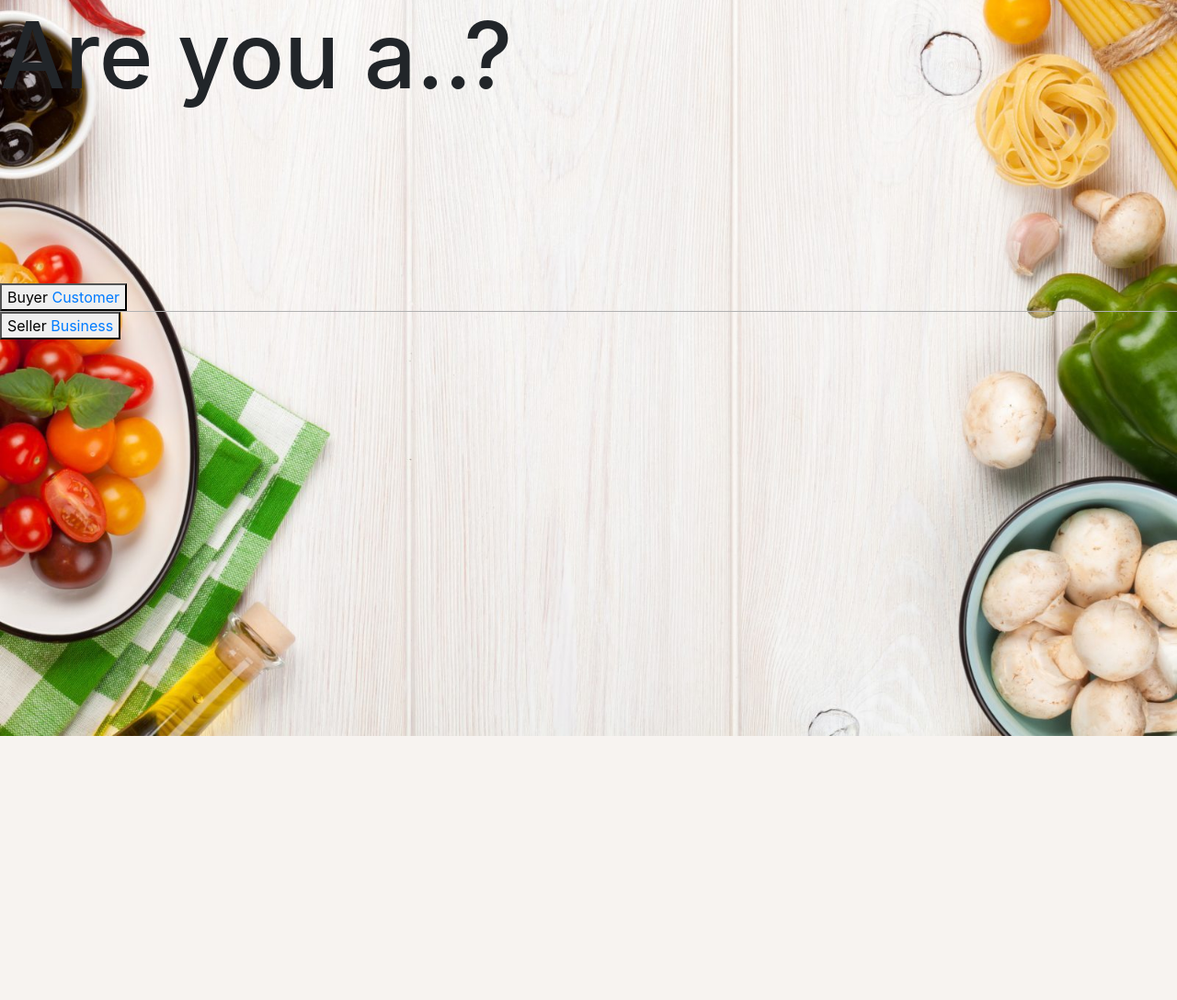
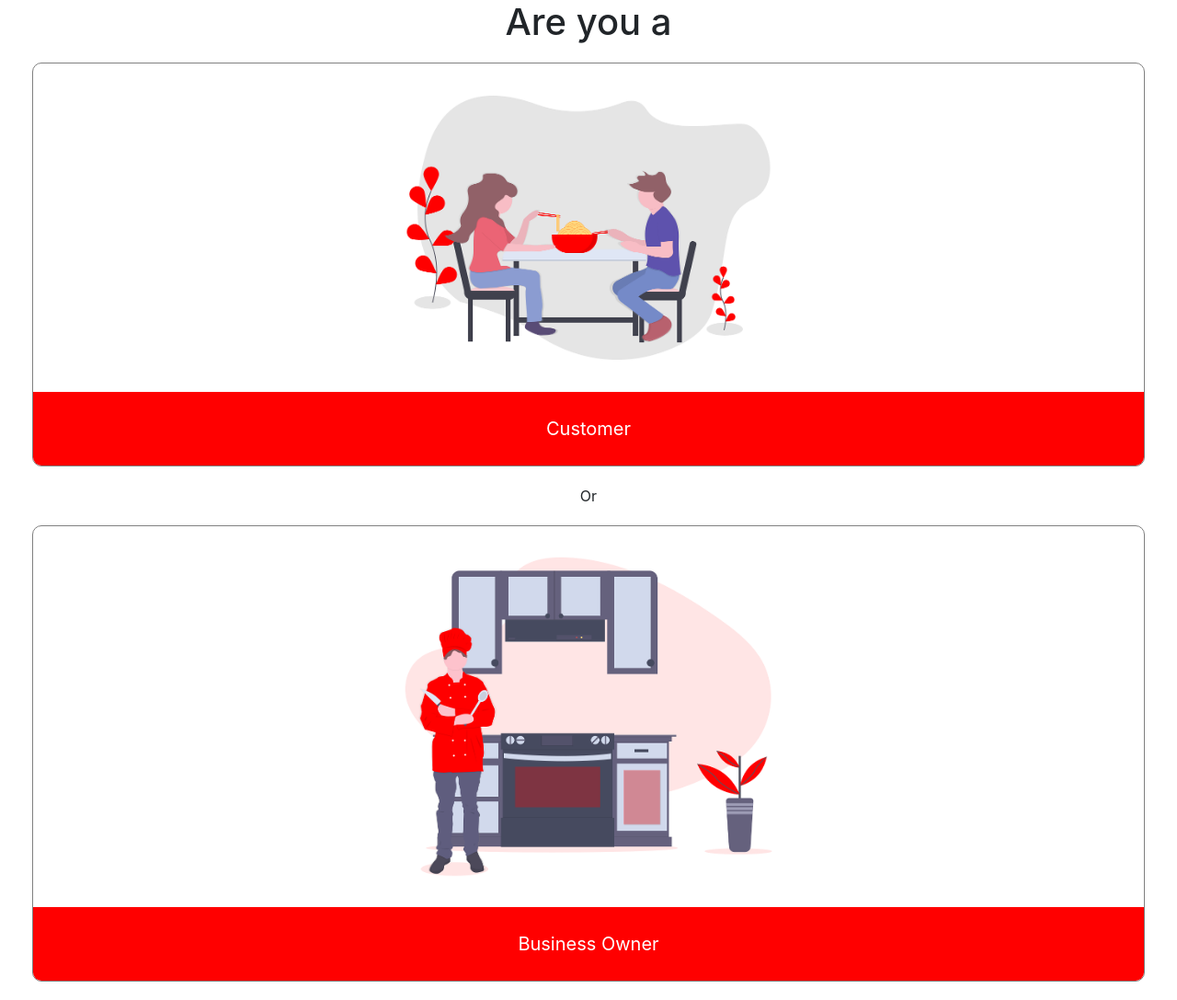
Before and after one commit to piercetu/FoodCloud, a Flask app: page /start in a window 1280 px wide. Shown: the whole page at 92% size. Before the commit the page ends 800 px from the top, so only its background shows below. Run offline with Flask 2, Linux system fonts and the light colour scheme; some libraries are stand-ins or nearby versions.

Commit message:
Update start page

```diff
--- a/development/static/styles/start.css
+++ b/development/static/styles/start.css
@@ -1,4 +1,4 @@
-body {
+/* body {
     overflow: hidden;
     background: url(../resources/homepage.jpg);
       background-size: cover;
@@ -15,7 +15,7 @@ h1 {
 h2 {
     font-size: 120px;
     text-align: center;
-}
+} */
 
 /* .linewidth {
     padding-l
@@ -24,3 +24,36 @@ h2 {
 .line {
     border-bottom: 1px solid #b1b1b1;
 }
+
+
+.selection {
+  /* width: 100px; */
+  display: flex;
+    align-items: center;
+    justify-content: center;
+    flex-direction: column;
+  border: 1px solid gray;
+  border-radius: 10px;
+  margin: 20px 35px;
+  overflow: hidden;
+}
+
+.selection img {
+  width: 500px;
+}
+
+.selection p {
+  display: flex;
+    align-items: center;
+    justify-content: center;
+  font-size: 20px;
+  background-color: red;
+  color: #ffffff;
+  height: 80px;
+  margin: 0;
+  width: 100%;
+}
+
+h1, p {
+  text-align: center;
+}
--- a/development/templates/start.html
+++ b/development/templates/start.html
@@ -1,27 +1,32 @@
 <!DOCTYPE html>
 <html>
+
 <head>
   <link rel="icon" href="{{ url_for('static',filename='resources/favicon.png') }}">
   <meta charset="UTF-8">
   <meta name="viewport" content="width=device-width, initial-scale=1.0">
   <meta http-equiv="X-UA-Compatible" content="ie=edge">
   <title>Food Cloud - insert text</title>
-        <!-- <link rel="stylesheet" href="https://stackpath.bootstrapcdn.com/bootstrap/4.3.1/js/bootstrap.bundle.min.js"> -->
   <link rel="stylesheet" href="https://stackpath.bootstrapcdn.com/bootstrap/4.3.1/css/bootstrap.min.css">
-        <link rel="stylesheet" href="{{ url_for('static',filename='styles/start.css') }}">
+  <link rel="stylesheet" href="{{ url_for('static', filename='styles/start.css') }}">
 </head>
+
 <body>
-        <div>
-            <h1>Are you a..?</h1>
-            <div class="dim-button"></div>
-            <button>Buyer
-                <a href="/customer">Customer</a>
-            </button>
-            <div class="line-width"><div class="line"></div></div>
-            <button>Seller
-                <a href="/business">Business</a>
-            </button>
 
+  <div id="start">
+    <h1>Are you a</h1>
+    <!-- <h2>Customer or a Business Owner?</h2> -->
+    <a class="selection customer" href="../templates/buyer.html">
+      <img src="../static/resources/start-customer.png" alt="Customer Image">
+      <p>Customer</p>
+    </a>
+    <p>Or</p>
+    <a class="selection business" href="../templates/seller.html">
+      <img src="../static/resources/start-business.png" alt="Business Owner Image">
+      <p>Business Owner</p>
+    </a>
   </div>
+
 </body>
+
 </html>
```
Lines whose indentation alone changed are shown as unchanged.
